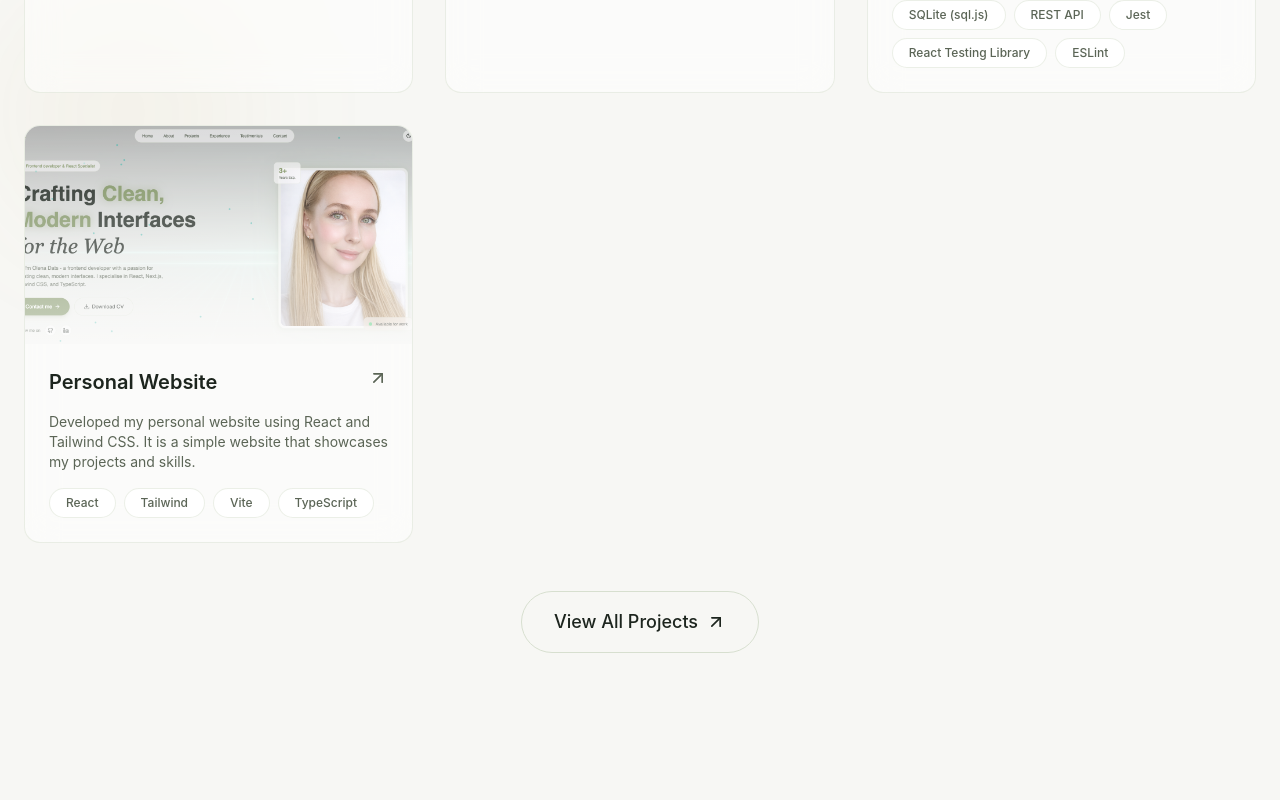
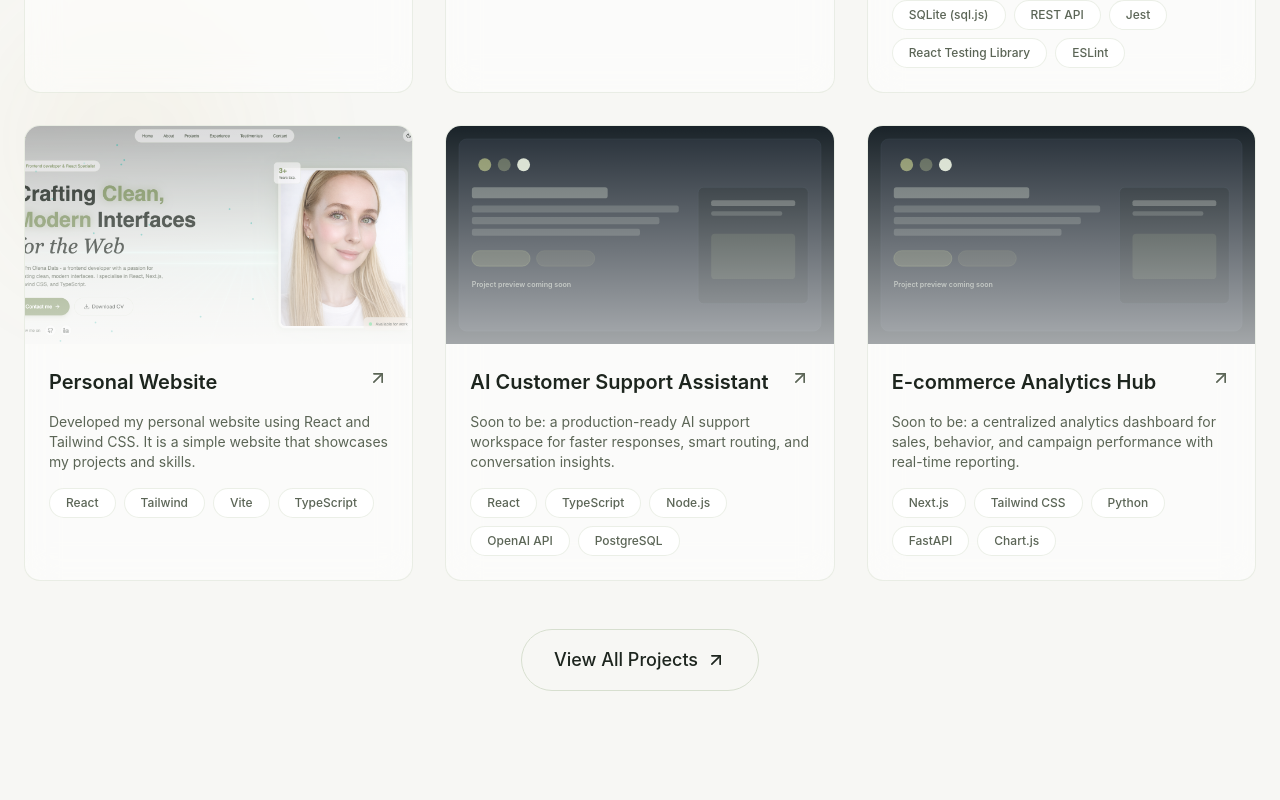
Before and after one commit to DatsOlena/portfolio_project, a React (Vite) app: page / in a window 1280 px wide. Shown: the part 3500-4300 px from the top of the page. Built offline with nearby package versions, Linux system fonts and the light colour scheme.

Commit message:
Add liks and 2 coming soon projects

```diff
--- a/src/sections/Projects.jsx
+++ b/src/sections/Projects.jsx
@@ -7,32 +7,38 @@ const projects = [
     description: 'Built modern property listing and agent interaction platform using Next.js App Router and TypeScript. Implemented reusable UI components, API-driven data flows, internationalization, and Stripe-based payment intents for promotional features.',
     tags: ['Next.js', 'React', 'TypeScript', 'Tailwind', 'Stripe', 'OpenAPI'],
     image: '/projects/livappy.png',
+    link: 'https://www.livappy.com',
   },
   {
     title: 'Partner Portal',
     description: 'Developed enterprise partner management dashboard with onboarding workflows, analytics, and role-based authentication. Integrated CMS-driven dynamic content and RESTful APIs for partner data and asset management.',
     tags: ['React', 'TypeScript', 'Tailwind', 'REST API', 'GraphQL', 'CMS Integration'],
     image: '/projects/partner-portal.png',
+    link: 'https://www.screeningeagle.com/partner/signin',
   },
   {
     title: 'Corporate Website',
     description: 'Implemented responsive multi-language corporate website with Symfony backend integration. Built dynamic product, news, and event content delivery supported by scalable AWS infrastructure.',
     tags: ['JavaScript', 'Twig', 'SCSS', 'PHP', 'Symfony', 'AWS'],
     image: '/projects/website.png',
+    link: 'https://www.screeningeagle.com',
   },
   {
     title: 'Tracking Time System',
     description: 'Created internal operations dashboard for employee timesheet tracking and utilization analytics. Delivered real-time reporting features, role management, and exportable analytics visualizations.',
     tags: ['JavaScript', 'Laravel', 'Chart.js', 'Blade', 'REST API'],
     image: '/projects/ET.png',
+    link: 'https://trace-development.screeningeagle.cloud/login',
   },
   {
     title: 'Product Master Catalog',
     description: 'Developed centralized product data management platform with lifecycle dashboards, advanced filtering, and legacy data migration. Implemented integrations for CRM and marketing systems.',
     tags: ['JavaScript', 'Laravel', 'Microservices', 'AWS', 'Data Migration'],
     image: '/projects/FOD.png',
+    link: 'https://fod.screeningeagle.cloud/login',
   },
-  {title: 'Water Monitoring System',
+  {
+    title: 'Water Monitoring System',
     description: "Full-stack water analytics app with interactive dashboards, live/news data feeds, and SQLite CRUD, built with React + TypeScript and Node.js + Express.",
     tags: [
       "React",
@@ -50,12 +56,27 @@ const projects = [
       "ESLint"
     ],
     image: '/projects/water-monitoring.png',
+    github: 'https://github.com/DatsOlena/NTSuisse-demo',
   },
   {
     title: 'Personal Website',
     description: 'Developed my personal website using React and Tailwind CSS. It is a simple website that showcases my projects and skills.',
     tags: ['React', 'Tailwind', 'Vite', 'TypeScript'],
     image: '/projects/personal-project.png',
+    link: 'https://portfolio-project-navy-five.vercel.app/',
+    github: 'https://github.com/DatsOlena/portfolio_project',
+  },
+  {
+    title: 'AI Customer Support Assistant',
+    description: 'Soon to be: a production-ready AI support workspace for faster responses, smart routing, and conversation insights.',
+    tags: ['React', 'TypeScript', 'Node.js', 'OpenAI API', 'PostgreSQL'],
+    image: '/projects/project-placeholder.svg',
+  },
+  {
+    title: 'E-commerce Analytics Hub',
+    description: 'Soon to be: a centralized analytics dashboard for sales, behavior, and campaign performance with real-time reporting.',
+    tags: ['Next.js', 'Tailwind CSS', 'Python', 'FastAPI', 'Chart.js'],
+    image: '/projects/project-placeholder.svg',
   }
 ];
 
@@ -105,20 +126,32 @@ export const Projects = () => {
                  to-transparent opacity-60"
                 />
                 {/* Overlay Links */}
+                {(project.link || project.github) && (
                   <div className="absolute inset-0 flex items-center justify-center gap-4 opacity-0 group-hover:opacity-100 transition-opacity duration-300">
+                    {project.link && (
                       <a
                         href={project.link}
+                        target="_blank"
+                        rel="noreferrer"
                         className="p-3 rounded-full glass hover:bg-primary hover:text-primary-foreground transition-all"
+                        aria-label={`Open ${project.title} project link`}
                       >
                         <ArrowUpRight className="w-5 h-5" />
                       </a>
+                    )}
+                    {project.github && (
                       <a
                         href={project.github}
+                        target="_blank"
+                        rel="noreferrer"
                         className="p-3 rounded-full glass hover:bg-primary hover:text-primary-foreground transition-all"
+                        aria-label={`Open ${project.title} GitHub repository`}
                       >
                         <Github className="w-5 h-5" />
                       </a>
+                    )}
                   </div>
+                )}
               </div>
 
               {/* Content */}
```
Also changed, not shown: public/projects/project-placeholder.svg (added). Lines whose indentation alone changed are shown as unchanged.
